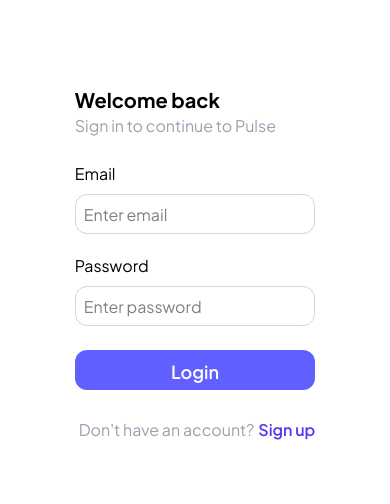
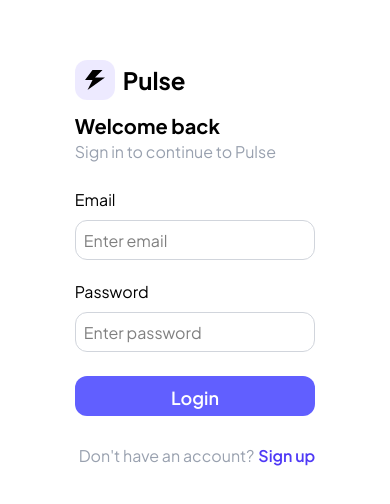
Before and after one commit to Manjeet2423020/Social-app, a React (Vite) app: page / in a window 390 px wide. Shown: the part 158-662 px from the top of the page. Built offline with nearby package versions, Linux system fonts and the light colour scheme.

Commit message:
fix login

```diff
--- a/src/pages/Login.jsx
+++ b/src/pages/Login.jsx
@@ -69,6 +69,12 @@ const Login = () => {
           className=" p-6 rounded-xl  lg:w-120 lg:h-120 md:w-80 md:h-80 flex flex-col gap-2 transition-all duration-300 "
         >
           <div className="flex flex-col mb-4">
+            <div className="flex items-center gap-2 mb-3 lg:hidden">
+              <div className="h-10 w-10 flex items-center justify-center bg-violet-200/50 backdrop-blur-md text-xl rounded-xl">
+                <ImPower />
+              </div>
+              <h2 className="font-bold text-2xl">Pulse</h2>
+            </div>
             <h2 className="lg:text-3xl font-bold text-xl ">Welcome back</h2>
             <h2 className="text-gray-400 lg:text-lg text-base">
               Sign in to continue to Pulse
```
